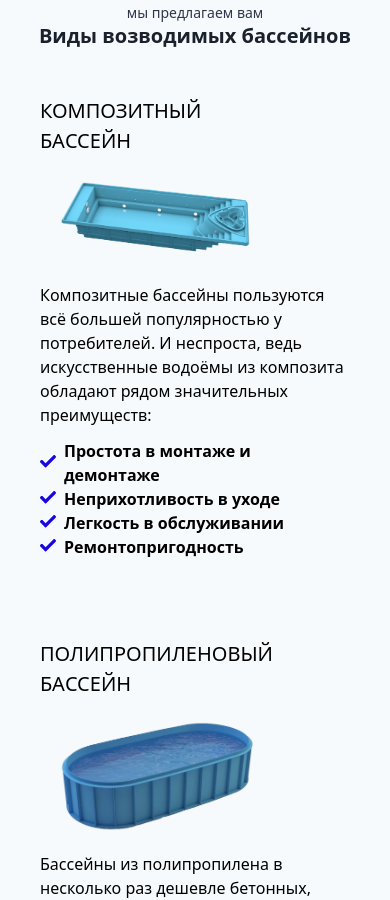
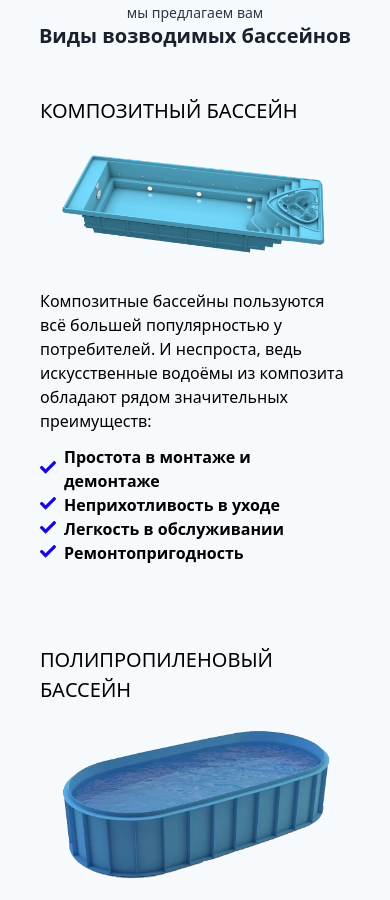
Before and after one commit to ArtyomBagautdinov/tailwind-playground, a Nuxt app: page / in a window 390 px wide. Shown: the part 1680-2580 px from the top of the page. Built offline with nearby package versions, Linux system fonts and the light colour scheme.

Commit message:
правки

```diff
--- a/components/poolTypes/poolTypesItem.vue
+++ b/components/poolTypes/poolTypesItem.vue
@@ -1,12 +1,12 @@
 <template>
     <div class="px-6 py-6 flex flex-col justify-between items-start mx-auto md:max-w-md sm:max-w-md">
         <div class="flex flex-row items-center">
-            <h3 class="text-xl uppercase w-1/2">
+            <h3 class="text-xl uppercase w-full">
                 <!-- <img class="h-5 w-5" src="@/assets/icons/check-mark.svg" alt="check-mark"> -->
                 {{title}}
             </h3>
         </div>
-        <div class="w-3/4 h-3/5 flex flex-row justify-start items-center p-5">
+        <div class="w-full h-full flex flex-row xl:justify-start lg:justify-start md:justify-start sm:justify-center justify-center items-center p-5">
             <img :src="imageUrl" alt="image">
         </div>
         <p>{{paragraph}}</p>
```
